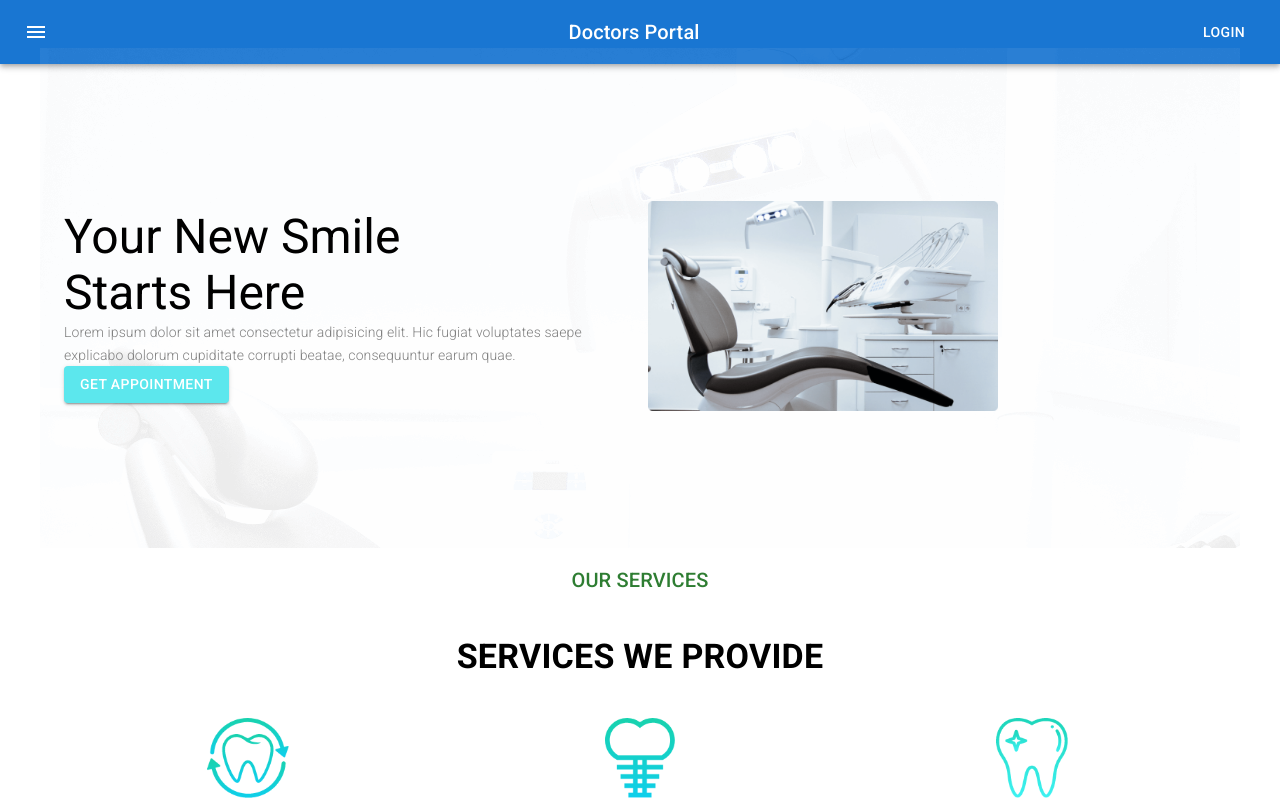
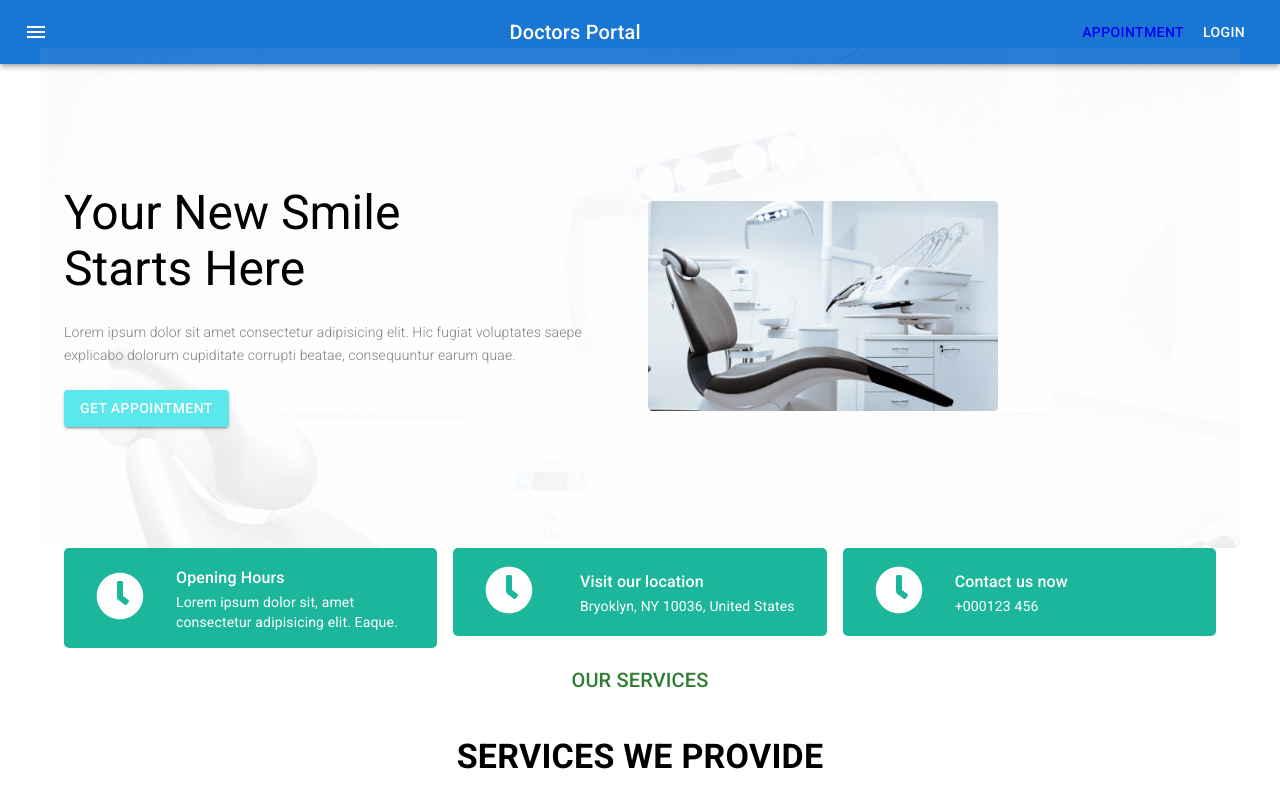
Before and after one commit to DebabrataSaha-570/Doctors-Portal-Client-notComplete, a React (Create React App) app: page / in a window 1280 px wide. Shown: the top 800 px of the page. Built offline with nearby package versions, Linux system fonts and the light colour scheme.

Commit message:
appointment page setup

```diff
--- a/package.json
+++ b/package.json
@@ -5,6 +5,9 @@
   "dependencies": {
     "@emotion/react": "^11.7.1",
     "@emotion/styled": "^11.6.0",
+    "@fortawesome/fontawesome-svg-core": "^1.2.36",
+    "@fortawesome/free-solid-svg-icons": "^5.15.4",
+    "@fortawesome/react-fontawesome": "^0.1.16",
     "@mui/icons-material": "^5.2.4",
     "@mui/material": "^5.2.4",
     "@testing-library/jest-dom": "^5.16.1",
--- a/src/App.js
+++ b/src/App.js
@@ -6,6 +6,7 @@ import {
   Link
 } from "react-router-dom";
 import Home from './Pages/Home/Home/Home';
+import Appointment from './Pages/Appointment/Appointment/Appointment';
 
 function App() {
   return (
@@ -14,6 +15,9 @@ function App() {
         <Switch>
           <Route path="/home">
             <Home></Home>
+          </Route>
+          <Route path="/appointment">
+            <Appointment></Appointment>
           </Route>
           <Route exact path="/">
             <Home></Home>
--- /dev/null
+++ b/src/Pages/Appointment/Appointment/Appointment.js
@@ -0,0 +1,16 @@
+import React from 'react';
+import Navigation from '../../Shared/Navigation/Navigation';
+import AppointmentHeader from '../AppointmentHeader/AppointmentHeader';
+import AvailableAppointment from '../AvailableAppointment/AvailableAppointment';
+
+const Appointment = () => {
+    return (
+        <>
+            <Navigation></Navigation>
+            <AppointmentHeader></AppointmentHeader>
+            <AvailableAppointment></AvailableAppointment>
+        </>
+    );
+};
+
+export default Appointment;
--- /dev/null
+++ b/src/Pages/Appointment/AppointmentHeader/AppointmentHeader.js
@@ -0,0 +1,11 @@
+import React from 'react';
+
+const AppointmentHeader = () => {
+    return (
+        <div>
+            <h3>This is appointment header</h3>
+        </div>
+    );
+};
+
+export default AppointmentHeader;
--- /dev/null
+++ b/src/Pages/Appointment/AvailableAppointment/AvailableAppointment.js
@@ -0,0 +1,11 @@
+import React from 'react';
+
+const AvailableAppointment = () => {
+    return (
+        <div>
+            <h3>This is AvailAbleAppointment component</h3>
+        </div>
+    );
+};
+
+export default AvailableAppointment;
--- a/src/Pages/Banner/Banner.js
+++ b/src/Pages/Banner/Banner.js
@@ -34,7 +34,7 @@ const Banner = () => {
                             Starts Here
                         </Typography>
 
-                        <Typography variant="h6" sx={{ fontSize: 14, color: 'gray', fontWeight: 300 }}>
+                        <Typography variant="h6" sx={{ my: 3, fontSize: 14, color: 'gray', fontWeight: 300 }}>
                             Lorem ipsum dolor sit amet consectetur adipisicing elit. Hic fugiat voluptates saepe explicabo dolorum cupiditate corrupti beatae, consequuntur earum quae.
                         </Typography>
                         <Button variant="contained" style={{ backgroundColor: '#5CE7ED' }}>Get Appointment </Button>
--- /dev/null
+++ b/src/Pages/Home/Gutter/Gutter.js
@@ -0,0 +1,54 @@
+import React from 'react';
+import Box from '@mui/material/Box';
+import Paper from '@mui/material/Paper';
+import Grid from '@mui/material/Grid';
+import { Typography, Container } from '@mui/material';
+import { FontAwesomeIcon } from '@fortawesome/react-fontawesome'
+import { faCoffee, faClock } from '@fortawesome/free-solid-svg-icons'
+
+const Gutter = () => {
+    return (
+        <Container sx={{ flexGrow: 1 }}>
+            <Grid container spacing={2}>
+                <Grid item xs={12} md={4}>
+                    <Box sx={{ display: 'flex', justifyContent: 'space-between', alignItems: 'center', textAlign: 'left', py: 2, px: 4, backgroundColor: '#1cb79a', color: 'white', borderRadius: '5px' }}>
+                        <Box sx={{ pr: 4 }}>
+                            <Typography variant="h3"><FontAwesomeIcon icon={faClock} /></Typography>
+                        </Box>
+                        <Box >
+                            <Typography variant="subtitle1" sx={{ fontWeight: 500 }}>Opening Hours</Typography>
+                            <Typography variant="body2">Lorem ipsum dolor sit, amet consectetur adipisicing elit. Eaque.</Typography>
+                        </Box>
+                    </Box>
+                </Grid>
+                <Grid item xs={12} md={4}>
+                    <Box sx={{ display: 'flex', justifyContent: 'space-between', alignItems: 'center', textAlign: 'left', py: 2, px: 4, backgroundColor: '#1cb79a', color: 'white', borderRadius: '5px' }}>
+                        <Box sx={{ pr: 4 }}>
+                            <Typography variant="h3"><FontAwesomeIcon icon={faClock} /></Typography>
+                        </Box>
+                        <Box >
+                            <Typography variant="subtitle1" sx={{ fontWeight: 500 }}>Visit our location</Typography>
+                            <Typography variant="body2">Bryoklyn, NY 10036, United States</Typography>
+                        </Box>
+                    </Box>
+                </Grid>
+
+                <Grid item xs={12} md={4}>
+                    <Box sx={{ display: 'flex', alignItems: 'center', textAlign: 'left', py: 2, px: 4, backgroundColor: '#1cb79a', color: 'white', borderRadius: '5px' }}>
+                        <Box sx={{ pr: 4 }}>
+                            <Typography variant="h3"><FontAwesomeIcon icon={faClock} /></Typography>
+                        </Box>
+                        <Box >
+                            <Typography variant="subtitle1" sx={{ fontWeight: 500 }}>Contact us now</Typography>
+                            <Typography variant="body2">+000123 456</Typography>
+                        </Box>
+                    </Box>
+                </Grid>
+
+
+            </Grid>
+        </Container>
+    );
+};
+
+export default Gutter;
--- a/src/Pages/Home/Home/Home.js
+++ b/src/Pages/Home/Home/Home.js
@@ -2,6 +2,7 @@ import React from 'react';
 import Banner from '../../Banner/Banner';
 import Navigation from '../../Shared/Navigation/Navigation';
 import AppointmentBanner from '../AppointmentBanner/AppointmentBanner';
+import Gutter from '../Gutter/Gutter';
 import Services from '../Services/Services';
 
 const Home = () => {
@@ -9,6 +10,7 @@ const Home = () => {
         <>
             <Navigation></Navigation>
             <Banner></Banner>
+            <Gutter></Gutter>
             <Services></Services>
             <AppointmentBanner></AppointmentBanner>
         </>
--- a/src/Pages/Shared/Navigation/Navigation.js
+++ b/src/Pages/Shared/Navigation/Navigation.js
@@ -6,6 +6,7 @@ import Typography from '@mui/material/Typography';
 import Button from '@mui/material/Button';
 import IconButton from '@mui/material/IconButton';
 import MenuIcon from '@mui/icons-material/Menu';
+import { Link } from 'react-router-dom';
 
 const Navigation = () => {
     return (
@@ -24,6 +25,9 @@ const Navigation = () => {
                     <Typography variant="h6" component="div" sx={{ flexGrow: 1 }}>
                         Doctors Portal
                     </Typography>
+                    <Link to="/appointment">
+                        <Button color="inherit">Appointment</Button>
+                    </Link>
                     <Button color="inherit">Login</Button>
                 </Toolbar>
             </AppBar>
```
Also changed, not shown: 2 other files (tests, documents, lock files or other folders).
